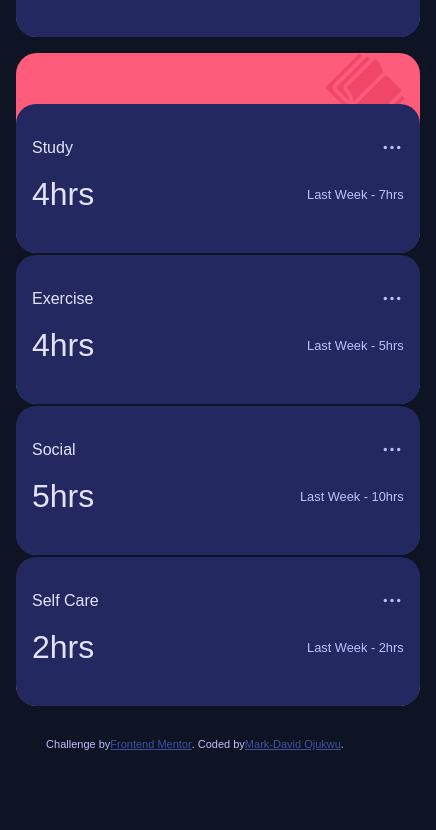
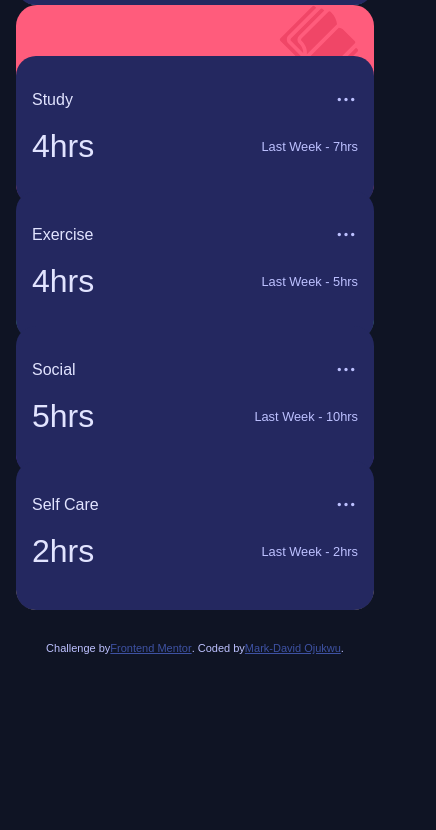
Before and after one commit to markdavid000/time_tracking_dashboard, a plain HTML site: page index.html in a window 390 px wide. Shown: the part 755-1585 px from the top of the page, 436 px wide, since content can reach past the window. After the commit the page ends 1489 px from the top, so only its background shows below. Drawn offline with Linux system fonts and the light colour scheme.

Commit message:
challenge_1

```diff
--- a/main.css
+++ b/main.css
@@ -180,7 +180,8 @@ body {
 
 @media (max-width: 683.64px) {
   .content {
-    grid-template-columns: 1fr;
+    /* grid-template-columns: 1fr; */
+    display: block;
   }
 
   .card .card_content {
```
